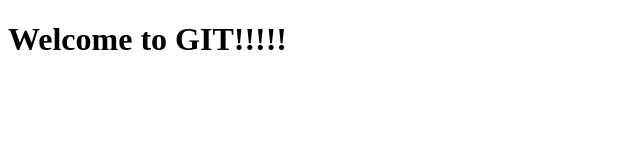
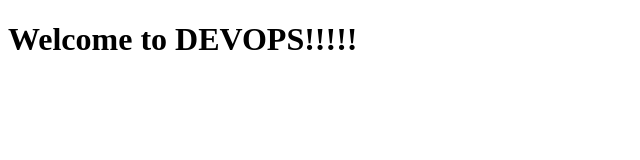
Before and after one commit to bujjieshu/staticwebtest, a plain HTML site: page index.html in a window 1280 px wide. Shown: the whole page, without its empty margins (0-640 px from the left). Drawn offline with Linux system fonts and the light colour scheme.

Commit message:
bugfixed

```diff
--- a/index.html
+++ b/index.html
@@ -4,6 +4,6 @@
        <title>GIT DEMO</title>
   </head>
   <body>
-  <h1> Welcome to GIT!!!!!</h1>
+  <h1> Welcome to DEVOPS!!!!!</h1>
   </body>
   </html>
```
